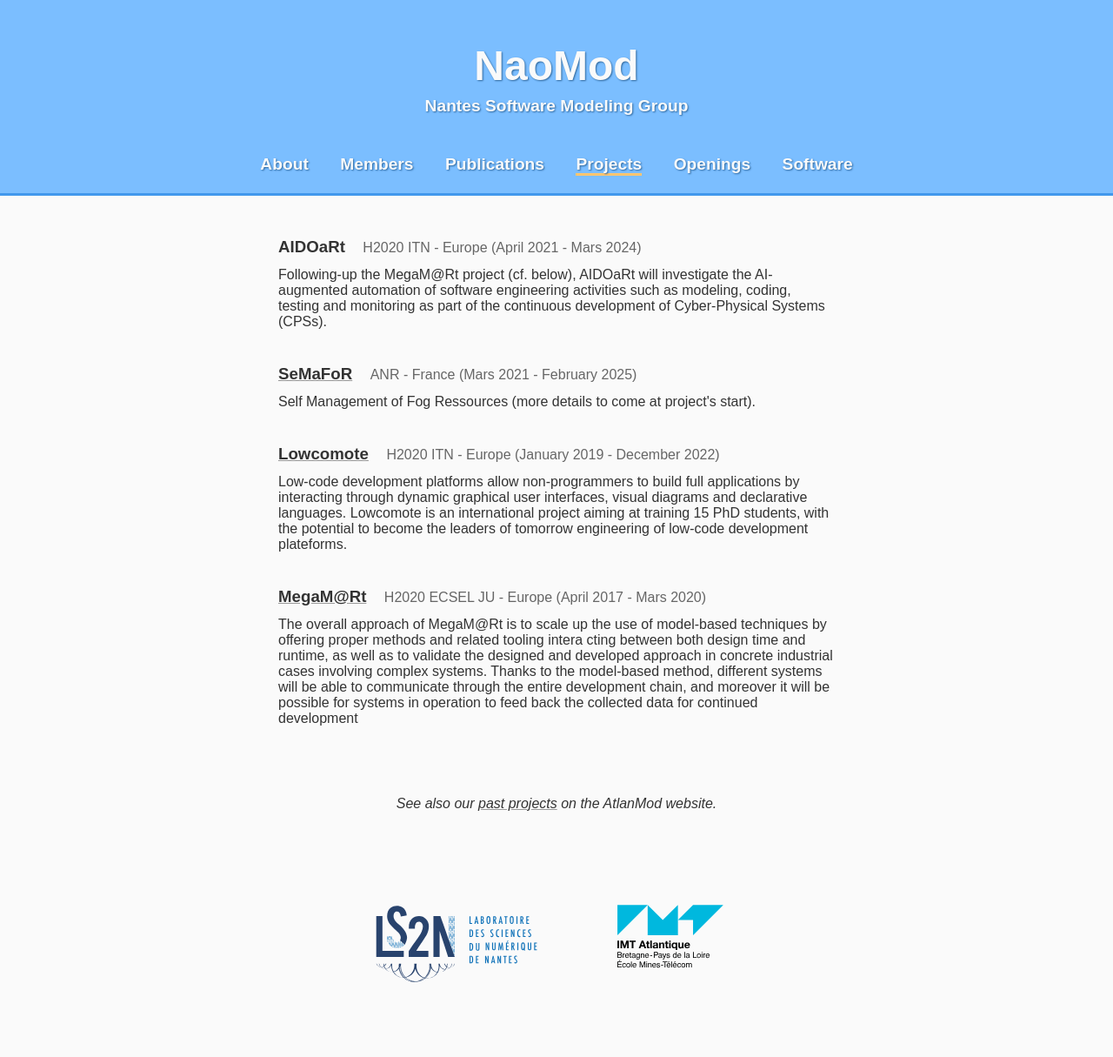
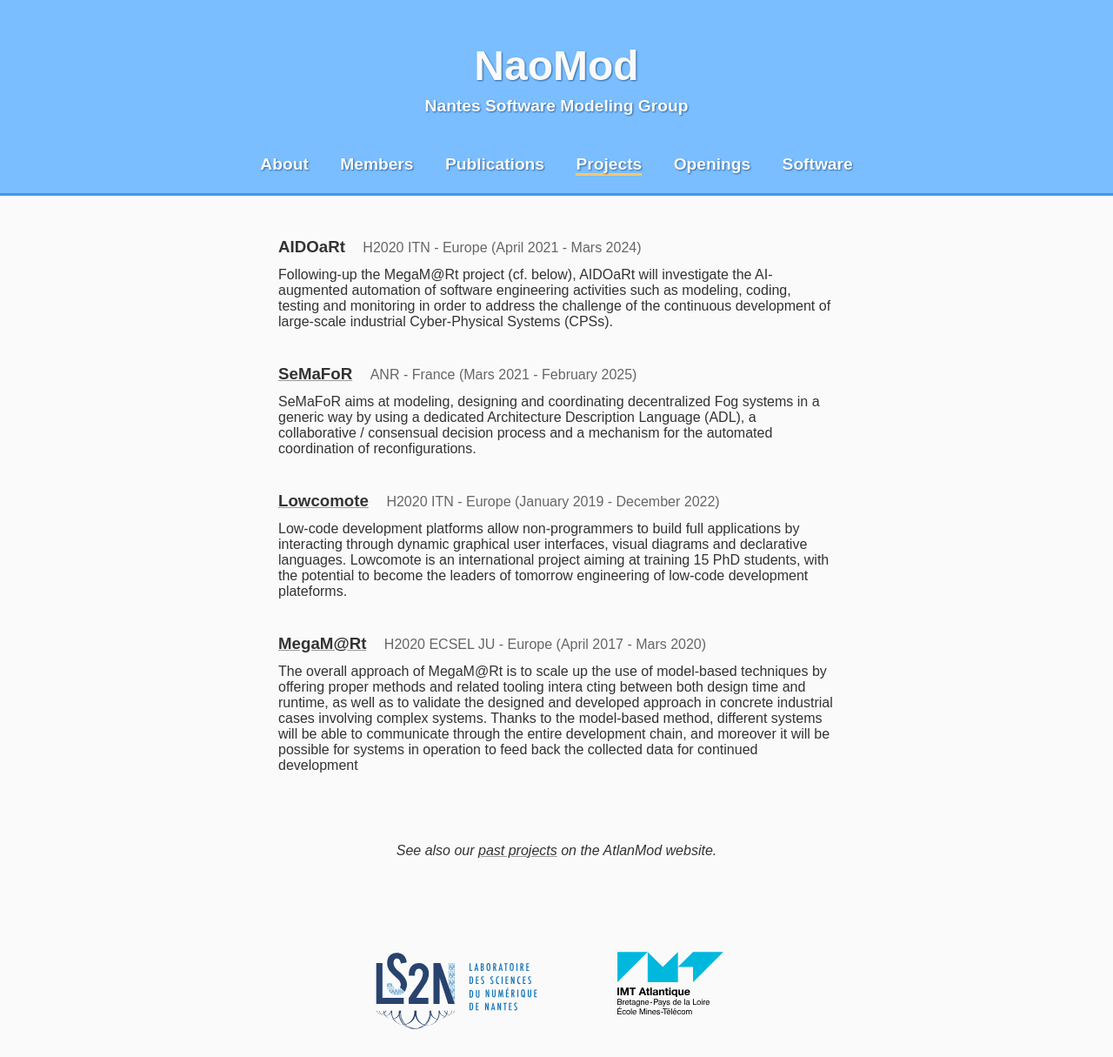
Before and after one commit to NaoMod/naomod.github.io, a Jekyll site: the page built from projects.html, in a window 1280 px wide. Shown: the whole page at 87% size. Built offline with Jekyll 4.4.1, drawn with Linux system fonts in a browser that asks for light colours; before the commit the page ends 1161 px from its top, so only the background shows below that.

Commit message:
Update projects.html
Various updates in projects description

```diff
--- a/projects.html
+++ b/projects.html
@@ -27,7 +27,8 @@ title: Projects
   <p class="description">
     Following-up the MegaM@Rt project (cf. below), AIDOaRt will investigate the AI-augmented
     automation of software engineering activities such as modeling, coding, testing and
-    monitoring as part of the continuous development of Cyber-Physical Systems (CPSs).
+    monitoring in order to address the challenge of the continuous development of
+    large-scale industrial Cyber-Physical Systems (CPSs).
   </p>
 </section>
 
@@ -35,7 +36,10 @@ title: Projects
   <h3><a href="https://semafor.gitlab.io/">SeMaFoR</a></h3>
   <span class="project-type">ANR - France (Mars 2021 - February 2025)</span>
   <p class="description">
-    Self Management of Fog Ressources (more details to come at project's start).
+    SeMaFoR aims at modeling, designing and coordinating decentralized Fog systems in
+    a generic way by using a dedicated Architecture Description Language (ADL), a
+    collaborative / consensual decision process and a mechanism for the automated
+    coordination of reconfigurations.
   </p>
 </section>
 
```
